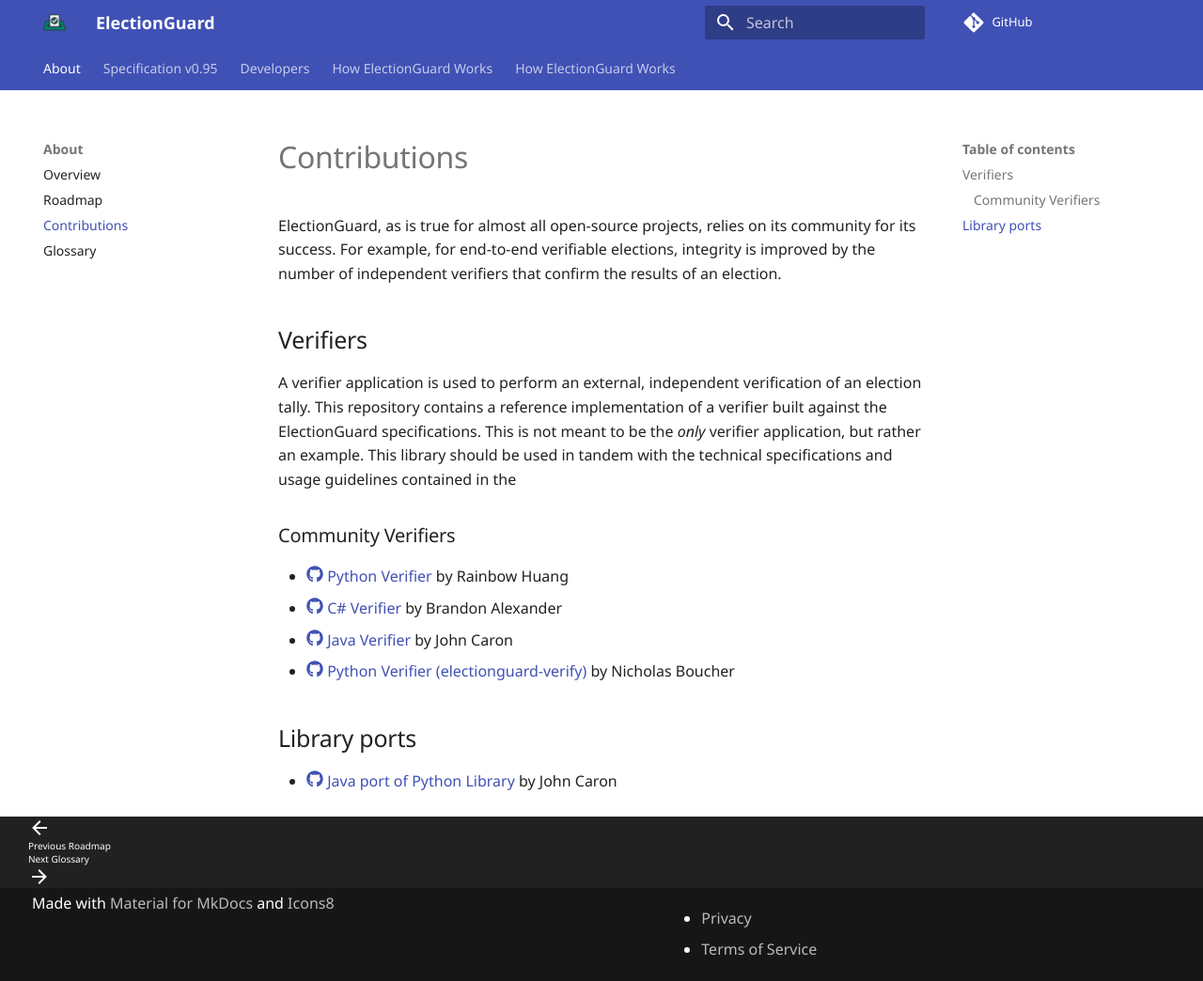
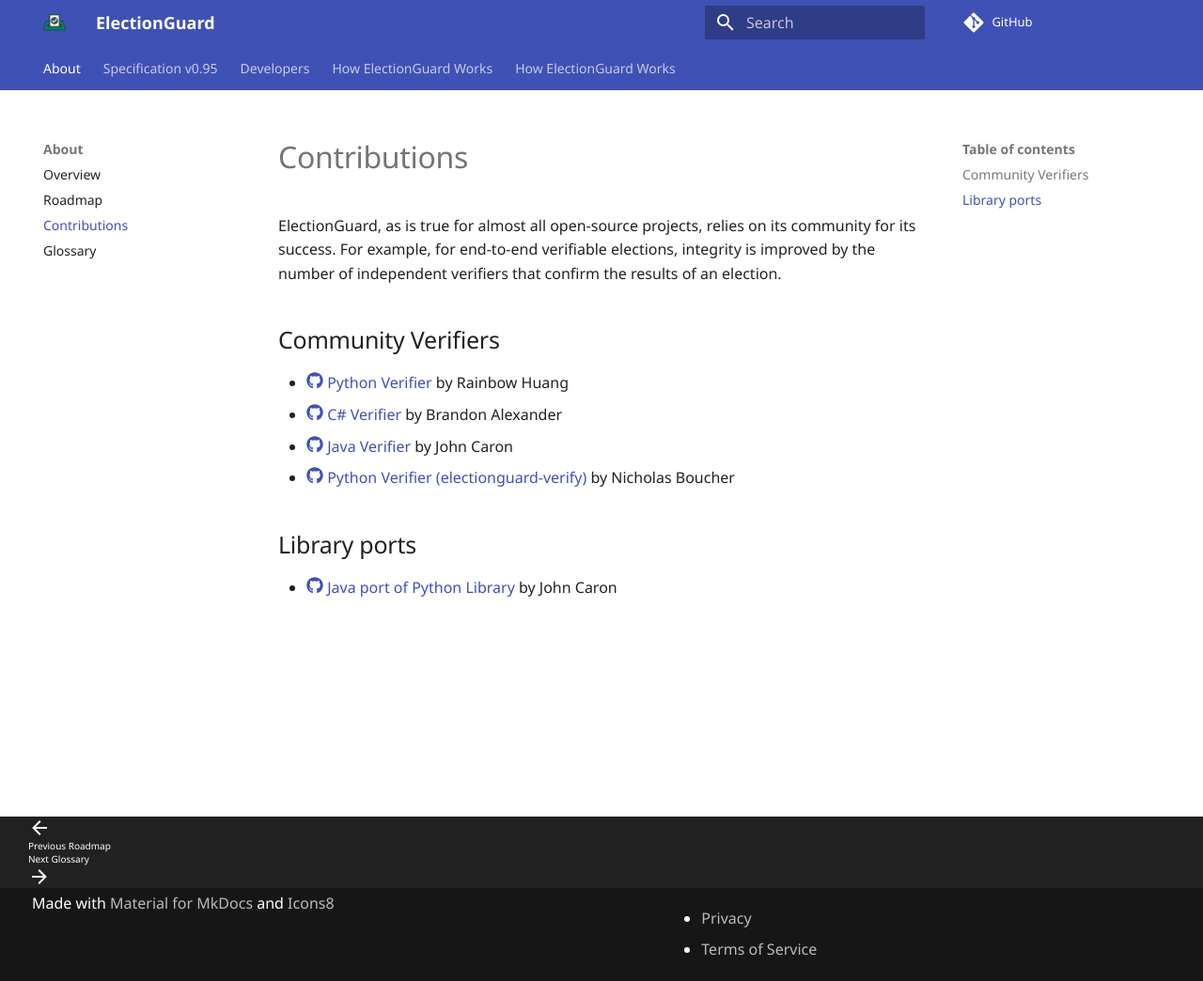
Before and after one commit to Election-Tech-Initiative/electionguard, an MkDocs documentation site: the page built from docs/Contributions.md, in a window 1280 px wide and 1044 px high. Shown: the whole window at 94% size. Built offline with MkDocs 1.6.1 and Material for MkDocs 9.7.7, drawn with Linux system fonts in a browser that asks for light colours; some web fonts are replaced; comment, search, counter and statistics services are not loaded.

Commit message:
community verifier rearrange

```diff
--- a/docs/Contributions.md
+++ b/docs/Contributions.md
@@ -3,11 +3,7 @@
 
 ElectionGuard, as is true for almost all open-source projects, relies on its community for its success. For example, for end-to-end verifiable elections, integrity is improved by the number of independent verifiers that confirm the results of an election.
 
-
-## Verifiers
-A verifier application is used to perform an external, independent verification of an election tally. This repository contains a reference implementation of a verifier built against the ElectionGuard specifications. This is not meant to be the *only* verifier application, but rather an example. This library should be used in tandem with the technical specifications and usage guidelines contained in the
-
-### Community Verifiers
+## Community Verifiers
 
 - [:fontawesome-brands-github: Python Verifier](https://github.com/rainbowhuanguw/ElectionGuard-verifier-python) by Rainbow Huang
 - [:fontawesome-brands-github: C# Verifier](https://github.com/brandon-irl/ElectionGuard-Verifier-C-) by Brandon Alexander
```
